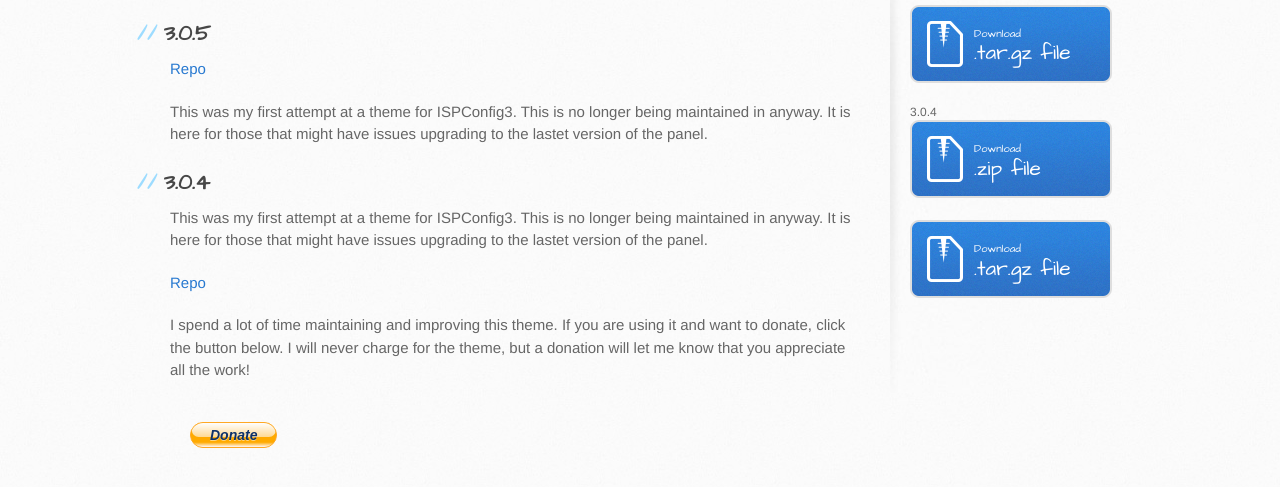
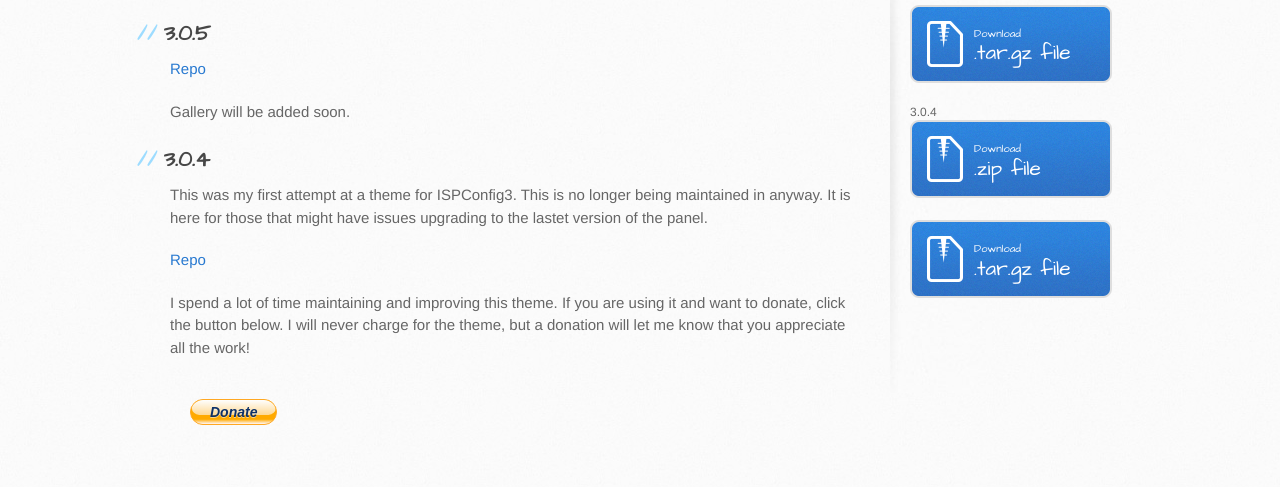
Before and after one commit to dclardy64/ISPConfig_Clean, a plain HTML site: page index.html in a window 1280 px wide. Shown: the part 343-830 px from the top of the page. Drawn offline with Linux system fonts and the light colour scheme.

Commit message:
More descriptions

```diff
--- a/index.html
+++ b/index.html
@@ -36,7 +36,7 @@
 
             <p><a href="https://github.com/dclardy64/ISPConfig_Clean-3.0.5">Repo</a></p>
 
-            <p>This was my first attempt at a theme for ISPConfig3. This is no longer being maintained in anyway. It is here for those that might have issues upgrading to the lastet version of the panel.</p>
+            <p>Gallery will be added soon.</p>
 
             <h2>3.0.4</h2>
 
```
